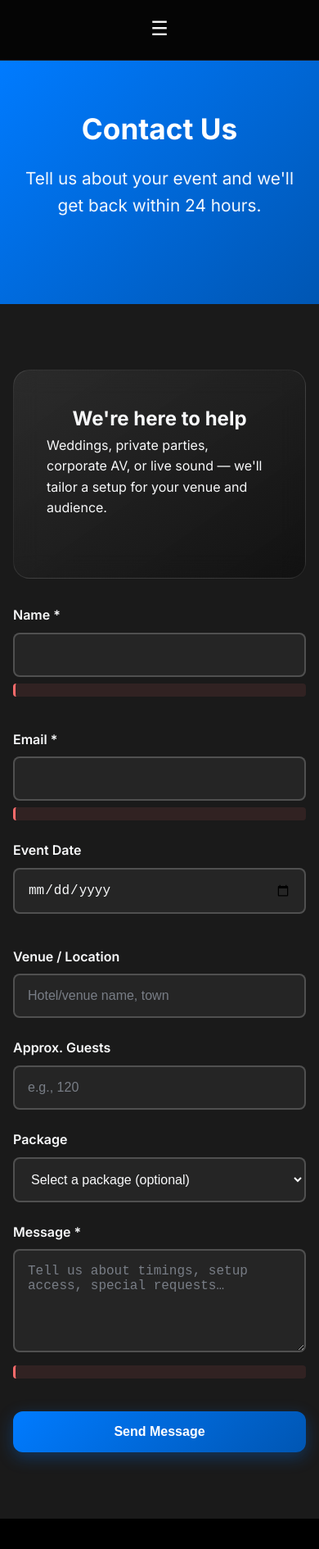
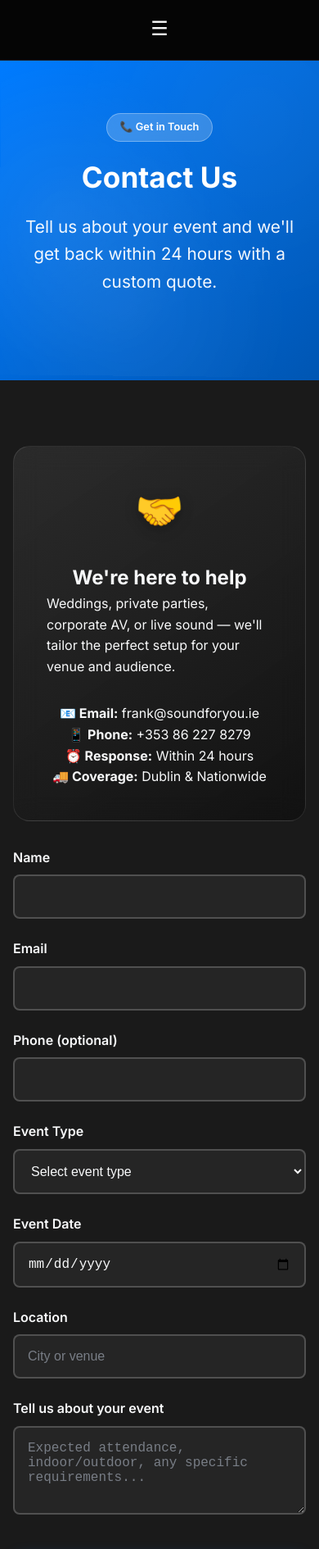
Before and after one commit to DisMurr/soundforyou-site, a website built with Parcel: page contact.html in a window 390 px wide. Shown: the part 59-1949 px from the top of the page at 82% size. Built offline with nearby package versions, Linux system fonts and the light colour scheme; no server answers.

Commit message:
🎨 Complete frontend modernization - Enhanced all HTML pages with modern design
✨ Features added:
- Hero sections with animated backgrounds and badges
- Enhanced typography with highlight spans
- Modern service cards with icons and badges
- Improved contact forms with emojis and better UX
- Profile pages with detailed user info displays
- Enhanced auth forms with feature icons
- Consistent design system across all pages

🚀 All pages now feature:
- Glassmorphism effects and gradients
- Smooth animations and transitions
- Mobile-responsive design
- Professional visual hierarchy
- Better accessibility and UX

```diff
--- a/contact.html
+++ b/contact.html
@@ -34,9 +34,11 @@
 
   <main>
     <section class="page-hero">
+      <div class="hero-bg-animation"></div>
       <div class="container">
-        <h1>Contact Us</h1>
-        <p class="page-intro">Tell us about your event and we'll get back within 24 hours.</p>
+        <div class="hero-badge">📞 Get in Touch</div>
+        <h1>Contact <span class="highlight">Us</span></h1>
+        <p class="page-intro">Tell us about your event and we'll get back within 24 hours with a custom quote.</p>
       </div>
     </section>
 
@@ -44,66 +46,70 @@
       <div class="container">
         <div class="contact-grid">
           <div class="contact-info">
+            <div class="feature-icon">🤝</div>
             <h2>We're here to help</h2>
-            <p>Weddings, private parties, corporate AV, or live sound &mdash; we'll tailor a setup for your venue and audience.</p>
+            <p>Weddings, private parties, corporate AV, or live sound &mdash; we'll tailor the perfect setup for your venue and audience.</p>
+            <div class="contact-details">
+              <div class="contact-item">
+                <strong>📧 Email:</strong> frank@soundforyou.ie
+              </div>
+              <div class="contact-item">
+                <strong>📱 Phone:</strong> +353 86 227 8279
+              </div>
+              <div class="contact-item">
+                <strong>⏰ Response:</strong> Within 24 hours
+              </div>
+              <div class="contact-item">
+                <strong>🚚 Coverage:</strong> Dublin & Nationwide
+              </div>
+            </div>
           </div>
 
-          <form class="contact-form" action="/api/contact" method="POST" novalidate>
-            <div class="field-row">
+                    <div class="contact-form">
+            <form id="contactForm" action="/functions/api/contact" method="POST">
               <div class="form-group">
-                <label for="name">Name *</label>
-                <input id="name" name="name" required aria-describedby="name-error" />
-                <span id="name-error" class="error-message" aria-live="polite"></span>
+                <label for="name">Name</label>
+                <input type="text" id="name" name="name" required>
               </div>
               <div class="form-group">
-                <label for="email">Email *</label>
-                <input id="email" name="email" type="email" required aria-describedby="email-error" />
-                <span id="email-error" class="error-message" aria-live="polite"></span>
-              </div>
-            </div>
-
-            <div class="field-row">
-              <div class="form-group">
-                <label for="event_date">Event Date</label>
-                <input id="event_date" name="event_date" type="date" />
+                <label for="email">Email</label>
+                <input type="email" id="email" name="email" required>
               </div>
               <div class="form-group">
-                <label for="venue">Venue / Location</label>
-                <input id="venue" name="venue" placeholder="Hotel/venue name, town" />
+                <label for="phone">Phone (optional)</label>
+                <input type="tel" id="phone" name="phone">
               </div>
+              <div class="form-group">
+                <label for="eventType">Event Type</label>
+                <select id="eventType" name="eventType">
+                  <option value="">Select event type</option>
+                  <option value="wedding">Wedding</option>
+                  <option value="corporate">Corporate Event</option>
+                  <option value="private">Private Party</option>
+                  <option value="festival">Festival/Public Event</option>
+                  <option value="other">Other</option>
+                </select>
+              </div>
+              <div class="form-group">
+                <label for="date">Event Date</label>
+                <input type="date" id="date" name="date">
+              </div>
+              <div class="form-group">
+                <label for="location">Location</label>
+                <input type="text" id="location" name="location" placeholder="City or venue">
+              </div>
+              <div class="form-group">
+                <label for="message">Tell us about your event</label>
+                <textarea id="message" name="message" rows="4" placeholder="Expected attendance, indoor/outdoor, any specific requirements..."></textarea>
+              </div>
+              <button type="submit" class="btn btn-primary">
+                Send Message 🚀
+              </button>
+            </form>
+            <div id="successMessage" class="success-message" style="display: none;">
+              ✅ Thanks! We'll get back to you within 24 hours.
             </div>
-
-            <div class="form-group">
-              <label for="audience">Approx. Guests</label>
-              <input id="audience" name="audience" inputmode="numeric" placeholder="e.g., 120" />
-            </div>
-
-            <div class="form-group">
-              <label for="package">Package</label>
-              <select id="package" name="package">
-                <option value="">Select a package (optional)</option>
-                <option>Compact Party</option>
-                <option>Wedding Evening</option>
-                <option>Corporate AV</option>
-                <option>Live Sound</option>
-                <option>Custom</option>
-              </select>
-            </div>
-
-            <div class="form-group">
-              <label for="message">Message *</label>
-              <textarea id="message" name="message" rows="5" required aria-describedby="message-error" placeholder="Tell us about timings, setup access, special requests&hellip;"></textarea>
-              <span id="message-error" class="error-message" aria-live="polite"></span>
-            </div>
-
-            <!-- Honeypot (spam trap) -->
-            <input type="text" name="company" tabindex="-1" autocomplete="off" style="position:absolute;left:-9999px;opacity:0;"/>
-
-            <!-- Cloudflare Turnstile container -->
-            <div class="cf-turnstile" data-sitekey="YOUR_TURNSTILE_SITE_KEY" style="margin-bottom:12px;"></div>
-
-            <button type="submit" class="btn btn-primary">Send Message</button>
-          </form>
+          </div>
         </div>
       </div>
     </section>
```
Also changed, not shown: account.html (+26 -7 lines), login.html (+23 -10 lines), services.html (+34 -15 lines), .github/workflows/deploy.yml.
